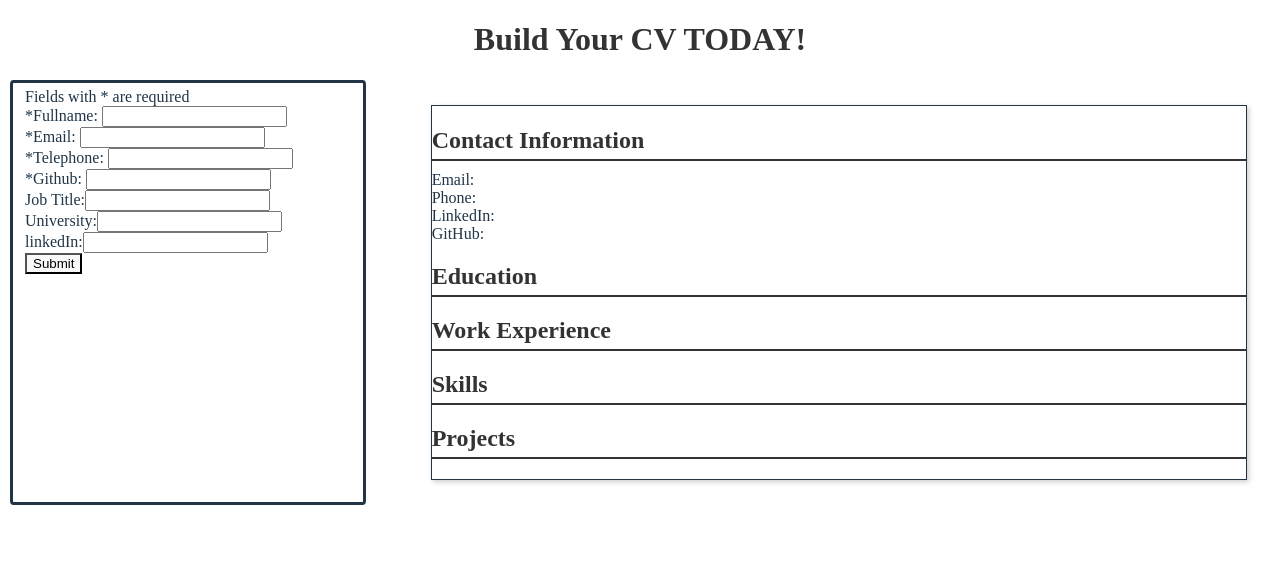
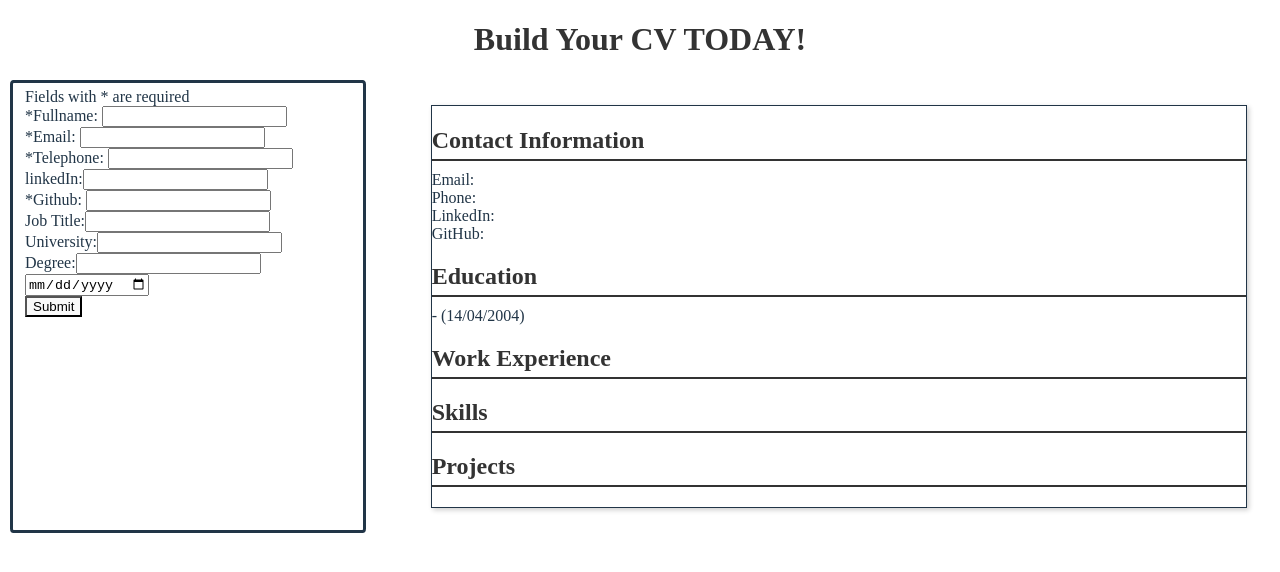
Before and after one commit to TacoWithaTwist/CV-application, a React (Vite) app: page / in a window 1280 px wide. Shown: the top 572 px of the page. Built offline with nearby package versions, Linux system fonts and the light colour scheme.

Commit message:
finishing up form

```diff
--- a/src/components/App.jsx
+++ b/src/components/App.jsx
@@ -9,6 +9,8 @@ function App() {
   const [job, setJob] = useState('');
   const [university, setUniversity] = useState('');
   const [linkedIn, setLinkedIn] = useState('');
+  const [degree, setDegree] = useState('');
+  const [gradDate, setGradDate] = useState('14/04/2004');
   function handleFullnameChange(e) {
     setFullname(e.target.value);
   }
@@ -32,6 +34,12 @@ function App() {
   }
   function handleLinkedInChange(e) {
     setLinkedIn(e.target.value);
+  }
+  function handleDegreeChange(e) {
+    setDegree(e.target.value);
+  }
+  function handleGradDateChange(e) {
+    setGradDate(e.target.value);
   }
   // function previewImage() {
   //   var preview = document.getElementById('preview');
@@ -101,6 +109,18 @@ function App() {
               </label>
             </div>
             <div>
+              <label htmlFor="LinkedIn">
+                linkedIn:
+                <input
+                  type="text"
+                  name="LinkedIn"
+                  id="LinkedIn"
+                  value={linkedIn}
+                  onChange={handleLinkedInChange}
+                />
+              </label>
+            </div>
+            <div>
               <label htmlFor="Enter your Github Profile Link">
                 *Github:{' '}
                 <input
@@ -137,6 +157,8 @@ function App() {
                   onChange={handleJobChange}
                 />
               </label>
+            </div>
+            <div>
               <label htmlFor="University">
                 University:
                 <input
@@ -147,17 +169,29 @@ function App() {
                   onChange={handleUniversityChange}
                 />
               </label>
-              <label htmlFor="LinkedIn">
-                linkedIn:
+              <label htmlFor="degree">
+                Degree:
                 <input
                   type="text"
-                  name="LinkedIn"
-                  id="LinkedIn"
-                  value={linkedIn}
-                  onChange={handleLinkedInChange}
+                  name="degree"
+                  id="degree"
+                  value={degree}
+                  onChange={handleDegreeChange}
                 />
               </label>
             </div>
+            <div>
+              <label htmlFor="graduation date">
+                <input
+                  type="date"
+                  name="gradDate"
+                  id="gradDate"
+                  value={gradDate}
+                  onChange={handleGradDateChange}
+                />
+              </label>
+            </div>
+
             <button type="submit">Submit</button>
           </form>
         </fieldset>
@@ -168,8 +202,10 @@ function App() {
             phone={phone}
             github={github}
             job={job}
+            linkedIn={linkedIn}
             university={university}
-            linkedIn={linkedIn}
+            degree={degree}
+            gradDate={gradDate}
           />
         </div>
       </div>
--- a/src/components/Preview.jsx
+++ b/src/components/Preview.jsx
@@ -19,7 +19,7 @@ function Preview(props) {
       <section className="section">
         <h2>Education</h2>
         <p>
-          {/* <strong>{props.university}</strong> - {props.degree}({props.gradDate}) */}
+          <strong>{props.university}</strong> - {props.degree}({props.gradDate})
         </p>
       </section>
 
@@ -66,5 +66,8 @@ Preview.propTypes = {
   github: Proptypes.string,
   job: Proptypes.string,
   linkedIn: Proptypes.string,
+  university: Proptypes.string,
+  degree: Proptypes.string,
+  gradDate: Proptypes.date,
 };
 export default Preview;
```
